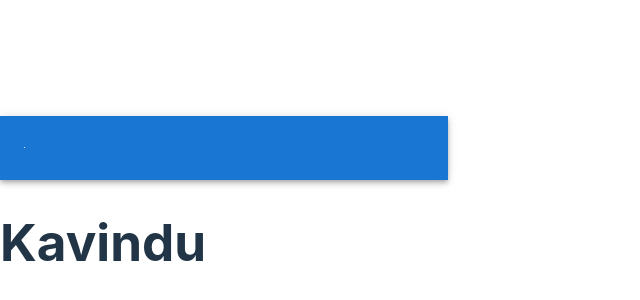
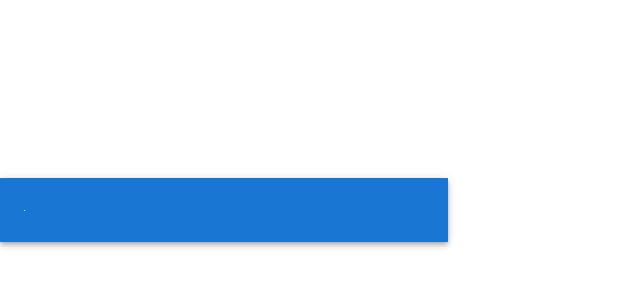
Before and after one commit to kavindu-gamage/FindVerve-FrontEnd, a React (Vite) app: page / in a window 1280 px wide. Shown: the part 190-490 px from the top of the page, without its empty margins (0-640 px from the left). Built offline with nearby package versions, Linux system fonts and the light colour scheme.

Commit message:
#002 update the NavBar Impl-2

```diff
--- a/src/pages/LandingPage/LandingPage.jsx
+++ b/src/pages/LandingPage/LandingPage.jsx
@@ -4,7 +4,6 @@
   return (
     <div>
         <NavBar/>
-        <h1>Kavindu</h1>
     </div>
   )
 }
```
